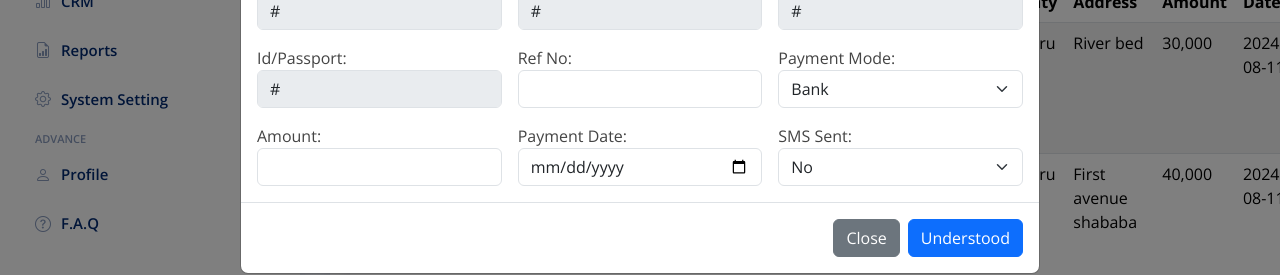
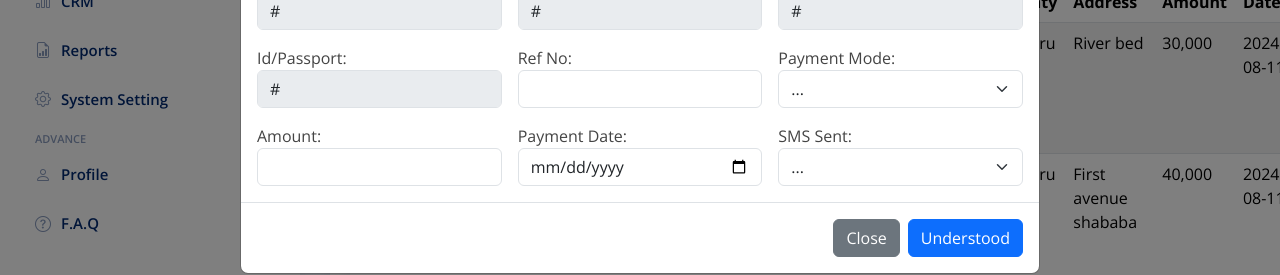
Before and after one commit to General-Insurance-Soft/tchalla, a Next.js app: page /page/payment/manage in a window 1280 px wide. Both pictures are taken after typing "Sample", "2020-01-15", "2020-01-15" into the empty fields and a click on the button "Add new payment". Shown: the part 346-621 px from the top of the page. Built offline with nearby package versions, Linux system fonts and the light colour scheme.

Commit message:
selective select options

```diff
--- a/app/page/payment/manage/payment-form.js
+++ b/app/page/payment/manage/payment-form.js
@@ -94,7 +94,13 @@ export default function PaymentForm({ paymentAction }) {
                                 <label for="Passport">Payment Mode:</label>
 
                                 <select id="inputState" class="form-select">
-                                    <option value="2">Bank</option>
+                                    {
+                                        paymentAction === "add" ?
+                                            [<option value="0">...</option>, <option value="2">Bank</option>]
+                                            :
+                                            <option value="2">Bank</option>
+                                    }
+
                                     <option value="1">Mpesa</option>
                                 </select>
 
@@ -121,7 +127,13 @@ export default function PaymentForm({ paymentAction }) {
                                 <label for="Passport">SMS Sent:</label>
 
                                 <select id="inputState" class="form-select">
-                                    <option value="2">No</option>
+                                    {
+                                        paymentAction === "add" ?
+                                            [<option value="0">...</option>, <option value="2">No</option>]
+                                            :
+                                            <option value="2">No</option>
+                                    }
+
                                     <option value="1">Yes</option>
                                 </select>
 
```
